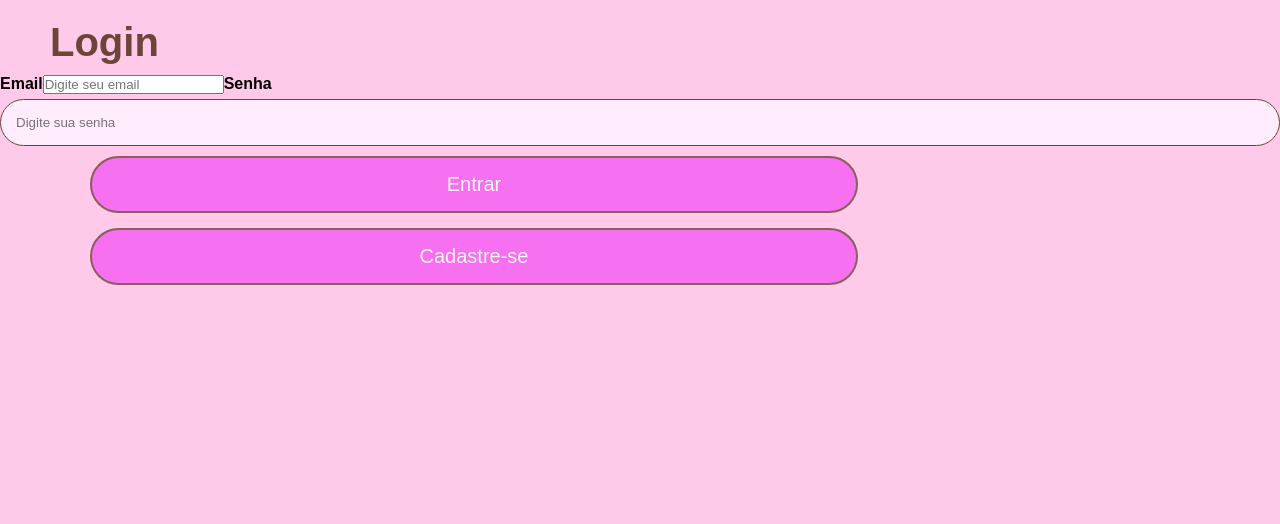
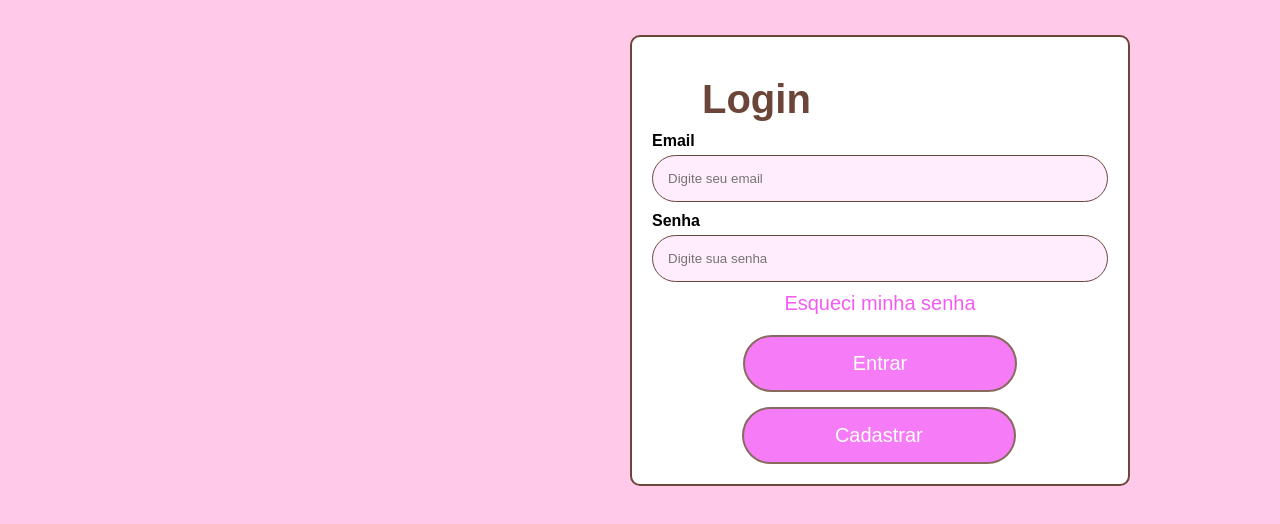
Before and after one commit to JohnnyCleto/BeYou_React, a React (Create React App) app: page / in a window 1280 px wide. Shown: the top 524 px of the page. Built offline with nearby package versions, Linux system fonts and the light colour scheme.

Commit message:
atualização

```diff
--- a/src/App.js
+++ b/src/App.js
@@ -13,7 +13,7 @@ function App() {
       <Routes>
         <Route path="/" element={<LoginForm />} />
         <Route path="/Home" element={<Home />} />
-        <Route path="/register" element={<RegisterForm />} />
+        <Route path="/Cadastrar" element={<RegisterForm />} />
       </Routes>
     </Router>
   );
--- a/src/components/LoginForm.css
+++ b/src/components/LoginForm.css
@@ -1,10 +1,8 @@
-*{
+* {
   font-family: arial, sans-serif;
-  margin: 0 auto; /*As margens são usadas para criar espaço ao redor dos elementos, fora de quaisquer bordas definidas. (fora)*/
-  padding: 0; /*padding = preenchimento. (dentro)
-  Cria espaço ao redor do conteúdo de um elemento, dentro de quaisquer bordas definidas.*/
-  box-sizing: border-box; /*o tamanho agora levará em conta até a borda.
-  ou seja, o width será a soma do conteúdo com a borda e o padding*/
+  margin: 0 auto;
+  padding: 0;
+  box-sizing: border-box;
 }
 
 body, html {
@@ -13,12 +11,11 @@ body, html {
 
 .background_img {
   background-image: url('./img/background_img.jpg');
-
-  min-height: 100%; /*altura minima*/
+  min-height: 100%;
   background-position: center;
-  background-repeat: no-repeat; /*a imagem de fundo não se repetir*/
-  background-size: cover; /*a imagem de fundo cobrir todo o contêiner.*/
-  position: relative; /*define a posição como relativa para posicionar elementos internos de forma absoluta.*/
+  background-repeat: no-repeat;
+  background-size: cover;
+  position: relative;
   display: flex;
 }
 
@@ -26,19 +23,20 @@ body, html {
   position: absolute;
   right: 0;
   margin: 80px;
-  margin-right: 150px;
-  max-width: 500px;
+  margin-right: 10%;
+  max-width: 90%;
   padding: 20px;
   background-color: white;
   color: black;
   border: solid 2px #6c4539;
+  border-radius: 10px;
 }
 
-h1{
+h1 {
   margin-bottom: 20px;
 }
 
-input[type=text], input[type=password] {
+input[type="text"], input[type="password"] {
   width: 100%;
   padding: 15px;
   margin: 5px 0 22px 0;
@@ -47,26 +45,26 @@ input[type=text], input[type=password] {
   border-radius: 50px;
 }
 
-input[type=text]:focus, input[type=password]:focus {
+input:focus {
   background-color: #ffecfc;
   outline: none;
 }
 
-.esqueci_senha{
+.esqueci_senha {
   font-size: 20px;
   color: #f45bf4;
-  font-style: none;
   display: block;
   text-align: center;
   margin-bottom: 20px;
   text-decoration: none;
 }
+
 .esqueci_senha:hover {
-  text-decoration: underline; /* Adiciona sublinhado ao passar o mouse */
+  text-decoration: underline;
   color: hsl(300, 99%, 64%);
 }
 
-.botao_login{
+.botao_login, .botao_cadastrar {
   background-color: #f45bf4;
   color: white;
   padding: 15px 20px;
@@ -75,25 +73,11 @@ input[type=text]:focus, input[type=password]:focus {
   width: 60%;
   opacity: 0.8;
   font-size: 20px;
-  margin-left: 90px;
+  margin-left: 20%;
   border-radius: 50px;
 }
 
-.botao_cadastrar{
-  background-color: #f45bf4;
-  color: white;
-  padding: 15px 20px;
-  border: solid 2px #6c4539;
-  cursor: pointer;
-  width: 60%;
-  opacity: 0.8;
-  font-size: 20px;
-  margin-top: 20px;
-  margin-left: 90px;
-  border-radius: 50px;
-}
-
-.botao_login:hover, .botao_cadastrar:hover{
+.botao_login:hover, .botao_cadastrar:hover {
   opacity: 1;
   background-color: hsl(300, 99%, 64%);
 }
--- a/src/components/LoginForm.js
+++ b/src/components/LoginForm.js
@@ -11,26 +11,29 @@ const LoginForm = () => {
   const handleLogin = (e) => {
     e.preventDefault();
     if (email && password) {
-      navigate('/'); // Redireciona para a página inicial
+      navigate('/home'); // Redireciona para a página "Home"
     } else {
       alert('Por favor, preencha todos os campos.');
     }
   };
 
+  const handleRegister = () => {
+    navigate('/cadastrar'); // Redireciona para a página "RegisterForm"
+  };
+
   return (
-    <div className="login-form">
-      <h1>Login</h1>
-      <form onSubmit={handleLogin}>
+    <div className="background_img">
+      <form className="formulario" onSubmit={handleLogin}>
+        <h1>Login</h1>
         <label htmlFor="email"><b>Email</b></label>
         <input
-          type="email"
+          type="text"
           placeholder="Digite seu email"
           name="email"
           value={email}
           onChange={(e) => setEmail(e.target.value)}
           required
         />
-
         <label htmlFor="password"><b>Senha</b></label>
         <input
           type="password"
@@ -40,15 +43,14 @@ const LoginForm = () => {
           onChange={(e) => setPassword(e.target.value)}
           required
         />
-
+        <div>
+          <a href="#" className="esqueci_senha">Esqueci minha senha</a>
+        </div>
         <button type="submit" className="botao_login">Entrar</button>
+        <button type="button" className="botao_cadastrar" onClick={handleRegister}>
+          Cadastrar
+        </button>
       </form>
-      <button
-        className="botao_cadastrar"
-        onClick={() => navigate('/register')}
-      >
-        Cadastre-se
-      </button>
     </div>
   );
 };
--- a/src/components/RegisterForm.js
+++ b/src/components/RegisterForm.js
@@ -1,7 +1,6 @@
 import React from 'react';
-import { useNavigate } from 'react-router-dom';  // Correct import for useNavigate
+import { useNavigate } from 'react-router-dom';  // Importação correta do useNavigate
 import './RegisterForm.css';
-
 
 const RegisterForm = () => {
   const navigate = useNavigate();
@@ -10,6 +9,7 @@ const RegisterForm = () => {
     <div className="background_img">
       <form className="formulario">
         <h1>Cadastro</h1>
+
         <label htmlFor="nome"><b>Nome</b></label>
         <input type="text" placeholder="Digite seu nome" name="nome" required />
 
@@ -29,7 +29,14 @@ const RegisterForm = () => {
           </label>
         </div>
 
-        <button type="button" className="botao_cadastrar" onClick={() => navigate('/login')}>Cadastrar</button>
+        {/* Botão para cadastrar e redirecionar para a página inicial */}
+        <button
+          type="button"
+          className="botao_cadastrar"
+          onClick={() => navigate('/home')} // Ajuste na rota
+        >
+          Cadastrar
+        </button>
       </form>
     </div>
   );
```
